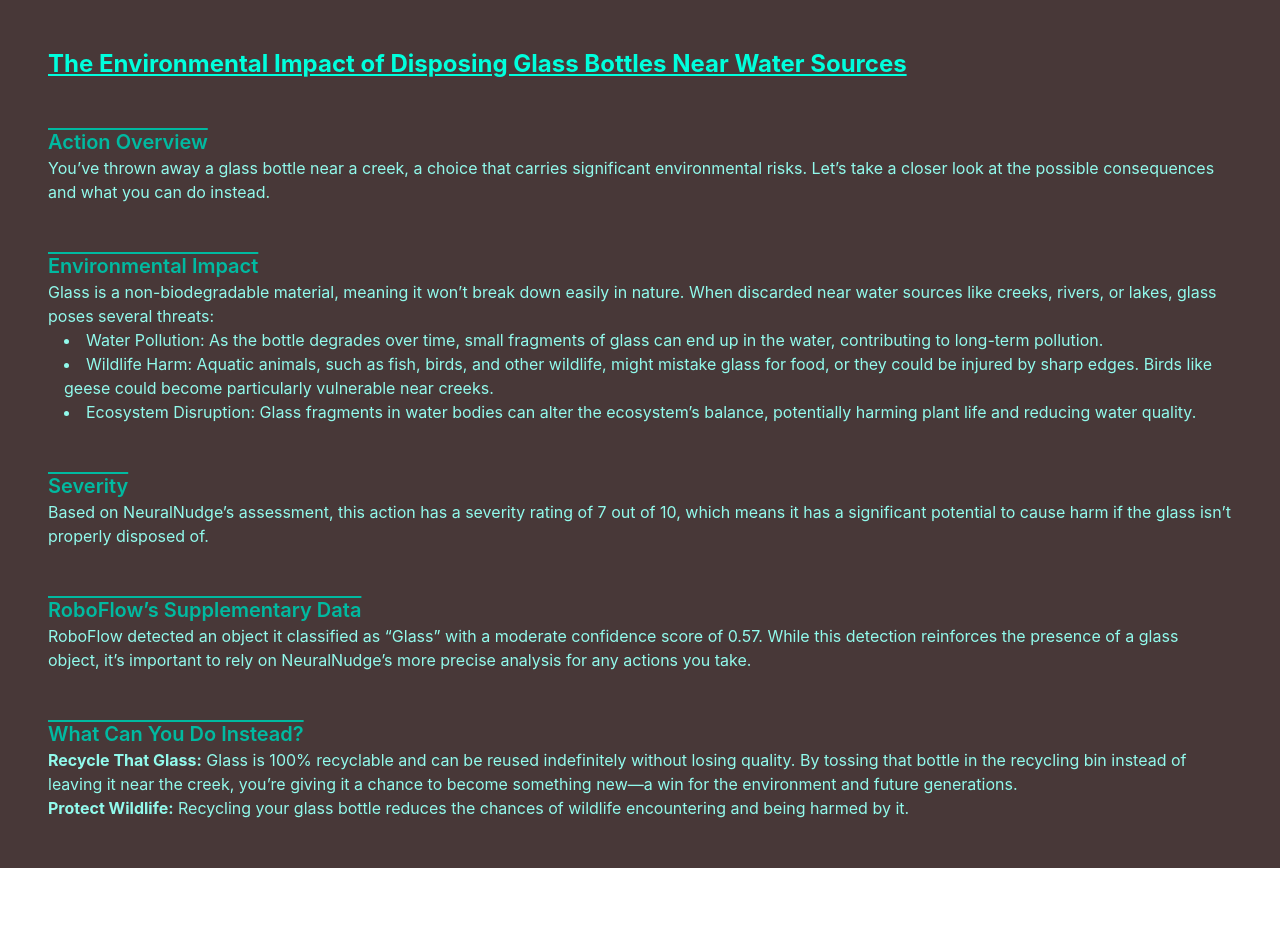
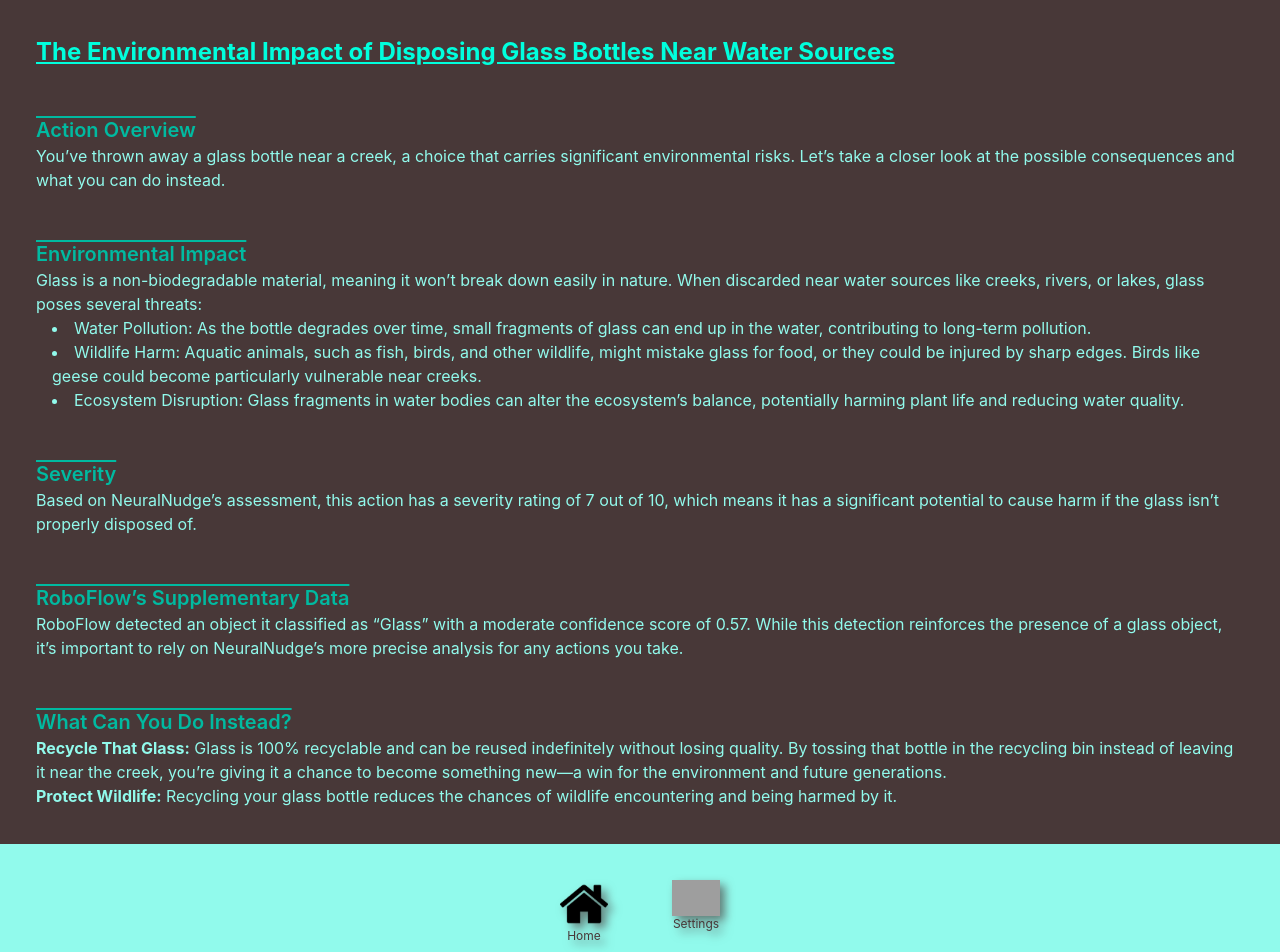
Before and after one commit to shriyabi/3PeasInAPod, a React (Create React App) app in the folder frontend/Neural-Nudge/: page /temp in a window 1280 px wide. Shown: the top 952 px of the page. Before the commit the page ends 868 px from the top, so only its background shows below. Built offline with nearby package versions, Linux system fonts and the light colour scheme; grey boxes are pictures that could not be loaded.

Commit message:
this is the prompt to use

```diff
--- a/frontend/Neural-Nudge/src/Temp.js
+++ b/frontend/Neural-Nudge/src/Temp.js
@@ -1,8 +1,13 @@
 import React from 'react';
+import { useNavigate, useNavigationType } from 'react-router-dom';
+import home from './home.png';
+import settings from './application-settings.png';
 
 const Temp = () => {
+    const navigate = useNavigate();
     return (
-    <div className="bg-primary min-h-screen p-8 text-quadary">
+        <div className="bg-primary min-h-screen text-quadary">
+            <div className="w-full p-5">
                 <h1 className="text-2xl font-bold text-ternary underline p-4 rounded">The Environmental Impact of Disposing Glass Bottles Near Water Sources</h1>
 
                 <div className="bg-quaternary p-4 rounded mt-4">
@@ -48,6 +53,23 @@ const Temp = () => {
                     </p>
                 </div>
             </div>
+            <div className="w-full h-[15vh] z-10 bg-quadary flex justify-center items-center">
+                <button
+                    className="w-[3em] h-[3em] icons m-8 hover:text-secondary"
+                    onClick={() => navigate('/dashboard')}
+                >
+                    <img src={home} alt="Home" />
+                    <h2 className="text-xs text-primary">Home</h2>
+                </button>
+                <button
+                className="w-[3em] h-[3em] text-primary icons m-8"
+                onClick={() => navigate('/settings')}
+            >
+                <img src={settings} alt="Settings" />
+                <h2 className="text-xs">Settings</h2>
+            </button>
+            </div>
+        </div>
   );
 };
 
```
Lines whose indentation alone changed are shown as unchanged.
